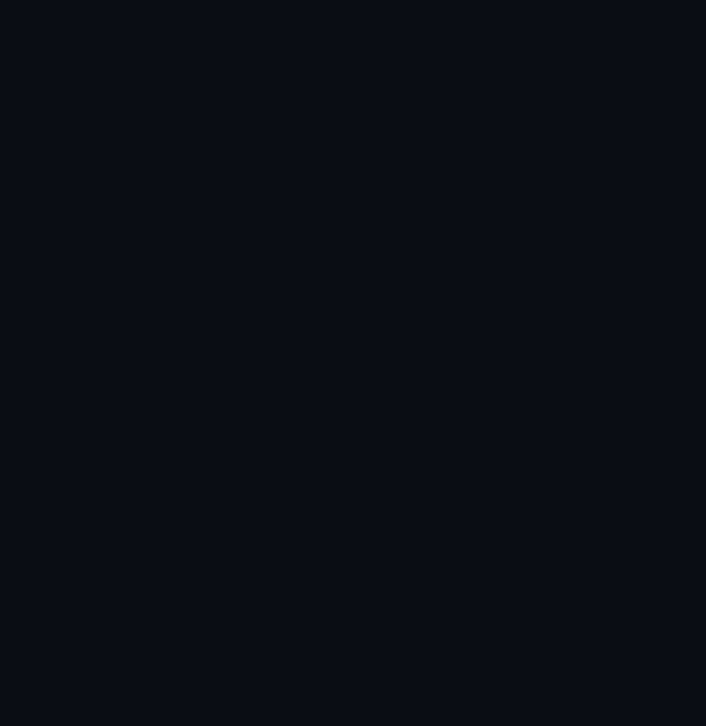
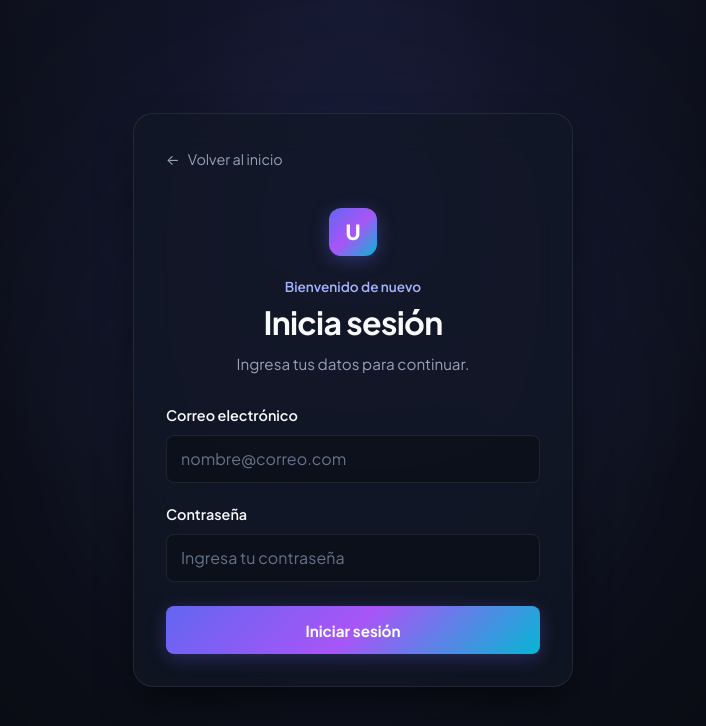
Before and after one commit to just-seb03/test_ucen, a React (Vite) app: page /login in a window 1280 px wide. Shown: the top 726 px of the page, without its empty margins (287-993 px from the left). Built offline with nearby package versions, Linux system fonts and the light colour scheme.

Commit message:
Se creo el Login y se modifico el boton de login
Se creo un apartado de Login no funcional por el momento y un boton para redirijir al Login

```diff
--- a/src/App.tsx
+++ b/src/App.tsx
@@ -1,9 +1,6 @@
 import { Route, Routes } from 'react-router-dom'
 import Landing from './pages/Landing'
-
-function Login() {
-  return null
-}
+import Login from './pages/Login'
 
 function Perfil() {
   return null
--- a/src/components/LoginButton.tsx
+++ b/src/components/LoginButton.tsx
@@ -1,12 +1,14 @@
+import { Link } from 'react-router-dom'
+
 export default function LoginButton() {
   return (
-    <button
-      type="button"
+    <Link
+      to="/login"
       id="login-btn"
       className="btn-login"
       aria-label="Login"
     >
       Login
-    </button>
+    </Link>
   )
 }
--- /dev/null
+++ b/src/pages/Login.css
@@ -0,0 +1,159 @@
+.login-page {
+  position: relative;
+  isolation: isolate;
+  display: grid;
+  min-height: 100vh;
+  place-items: center;
+  overflow: hidden;
+  padding: 32px 20px;
+  background:
+    radial-gradient(ellipse at 50% 0, rgba(99, 102, 241, 0.12), transparent 55%),
+    var(--bg-primary);
+}
+
+.login-glow {
+  position: absolute;
+  z-index: -1;
+  top: 50%;
+  left: 50%;
+  width: min(650px, 100vw);
+  aspect-ratio: 1;
+  transform: translate(-50%, -50%);
+  border-radius: 50%;
+  background: rgba(99, 102, 241, 0.08);
+  filter: blur(100px);
+  pointer-events: none;
+}
+
+.login-card {
+  width: min(100%, 440px);
+  padding: 32px;
+  border: 1px solid var(--border-subtle);
+  border-radius: var(--radius-lg);
+  background: var(--bg-card);
+  box-shadow: var(--shadow-lg);
+  backdrop-filter: blur(18px);
+}
+
+.login-home-link {
+  display: inline-flex;
+  align-items: center;
+  gap: 8px;
+  color: var(--text-muted);
+  font-size: 0.9rem;
+  transition: color 0.2s ease;
+}
+
+.login-home-link:hover {
+  color: var(--text-main);
+}
+
+.login-heading {
+  margin: 36px 0 28px;
+  text-align: center;
+}
+
+.login-mark {
+  display: grid;
+  width: 48px;
+  height: 48px;
+  margin: 0 auto 20px;
+  place-items: center;
+  border-radius: var(--radius-md);
+  background: var(--accent-gradient);
+  box-shadow: 0 4px 18px rgba(99, 102, 241, 0.35);
+  color: #fff;
+  font-size: 1.3rem;
+  font-weight: 800;
+}
+
+.login-eyebrow {
+  margin-bottom: 6px;
+  color: #a5b4fc;
+  font-size: 0.85rem;
+  font-weight: 600;
+}
+
+.login-heading h1 {
+  color: var(--text-main);
+  font-size: clamp(1.7rem, 6vw, 2rem);
+  letter-spacing: -0.7px;
+  line-height: 1.2;
+}
+
+.login-description {
+  margin-top: 10px;
+  color: var(--text-muted);
+  font-size: 0.95rem;
+}
+
+.login-form {
+  display: grid;
+  gap: 20px;
+}
+
+.login-field {
+  display: grid;
+  gap: 8px;
+}
+
+.login-field label {
+  color: var(--text-main);
+  font-size: 0.9rem;
+  font-weight: 600;
+}
+
+.login-field input {
+  width: 100%;
+  min-height: 48px;
+  padding: 0 14px;
+  border: 1px solid var(--border-subtle);
+  border-radius: var(--radius-sm);
+  outline: none;
+  background: rgba(10, 13, 20, 0.55);
+  color: var(--text-main);
+  font: inherit;
+  transition:
+    border-color 0.2s ease,
+    box-shadow 0.2s ease;
+}
+
+.login-field input::placeholder {
+  color: var(--text-dim);
+}
+
+.login-field input:focus {
+  border-color: var(--accent-primary);
+  box-shadow: 0 0 0 3px rgba(99, 102, 241, 0.18);
+}
+
+.login-submit {
+  min-height: 48px;
+  margin-top: 4px;
+  border-radius: var(--radius-sm);
+  background: var(--accent-gradient);
+  box-shadow: 0 4px 18px rgba(99, 102, 241, 0.28);
+  color: #fff;
+  font-size: 0.95rem;
+  font-weight: 700;
+  transition:
+    filter 0.2s ease,
+    transform 0.2s ease;
+}
+
+.login-submit:hover {
+  filter: brightness(1.1);
+  transform: translateY(-1px);
+}
+
+.login-submit:focus-visible,
+.login-home-link:focus-visible {
+  outline: 2px solid #a5b4fc;
+  outline-offset: 4px;
+}
+
+@media (max-width: 480px) {
+  .login-card {
+    padding: 26px 22px;
+  }
+}
--- /dev/null
+++ b/src/pages/Login.tsx
@@ -0,0 +1,57 @@
+import { Link } from 'react-router-dom'
+import './Login.css'
+
+export default function Login() {
+  return (
+    <main className="login-page">
+      <div className="login-glow" aria-hidden="true" />
+
+      <section className="login-card" aria-labelledby="login-title">
+        <Link className="login-home-link" to="/">
+          <span aria-hidden="true">←</span> Volver al inicio
+        </Link>
+
+        <div className="login-heading">
+          <div className="login-mark" aria-hidden="true">
+            U
+          </div>
+          <p className="login-eyebrow">Bienvenido de nuevo</p>
+          <h1 id="login-title">Inicia sesión</h1>
+          <p className="login-description">
+            Ingresa tus datos para continuar.
+          </p>
+        </div>
+
+        <form className="login-form" onSubmit={(event) => event.preventDefault()}>
+          <div className="login-field">
+            <label htmlFor="login-email">Correo electrónico</label>
+            <input
+              autoComplete="email"
+              id="login-email"
+              name="email"
+              placeholder="nombre@correo.com"
+              required
+              type="email"
+            />
+          </div>
+
+          <div className="login-field">
+            <label htmlFor="login-password">Contraseña</label>
+            <input
+              autoComplete="current-password"
+              id="login-password"
+              name="password"
+              placeholder="Ingresa tu contraseña"
+              required
+              type="password"
+            />
+          </div>
+
+          <button className="login-submit" type="submit">
+            Iniciar sesión
+          </button>
+        </form>
+      </section>
+    </main>
+  )
+}
```
